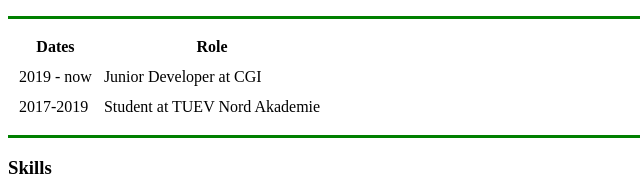
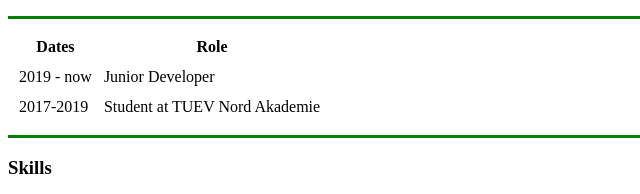
Before and after one commit to newAlfredo/curriculumVitae, a plain HTML site: page index.html in a window 1280 px wide. Shown: the part 584-778 px from the top of the page, 0-640 px from the left. Drawn offline with Linux system fonts and the light colour scheme.

Commit message:
minor changes

```diff
--- a/index.html
+++ b/index.html
@@ -39,7 +39,7 @@
     <tbody>
       <tr>
         <td>2019 - now</td>
-        <td>Junior Developer at CGI</td>
+        <td>Junior Developer</td>
       </tr>
       <tr>
         <td>2017-2019</td>
```
